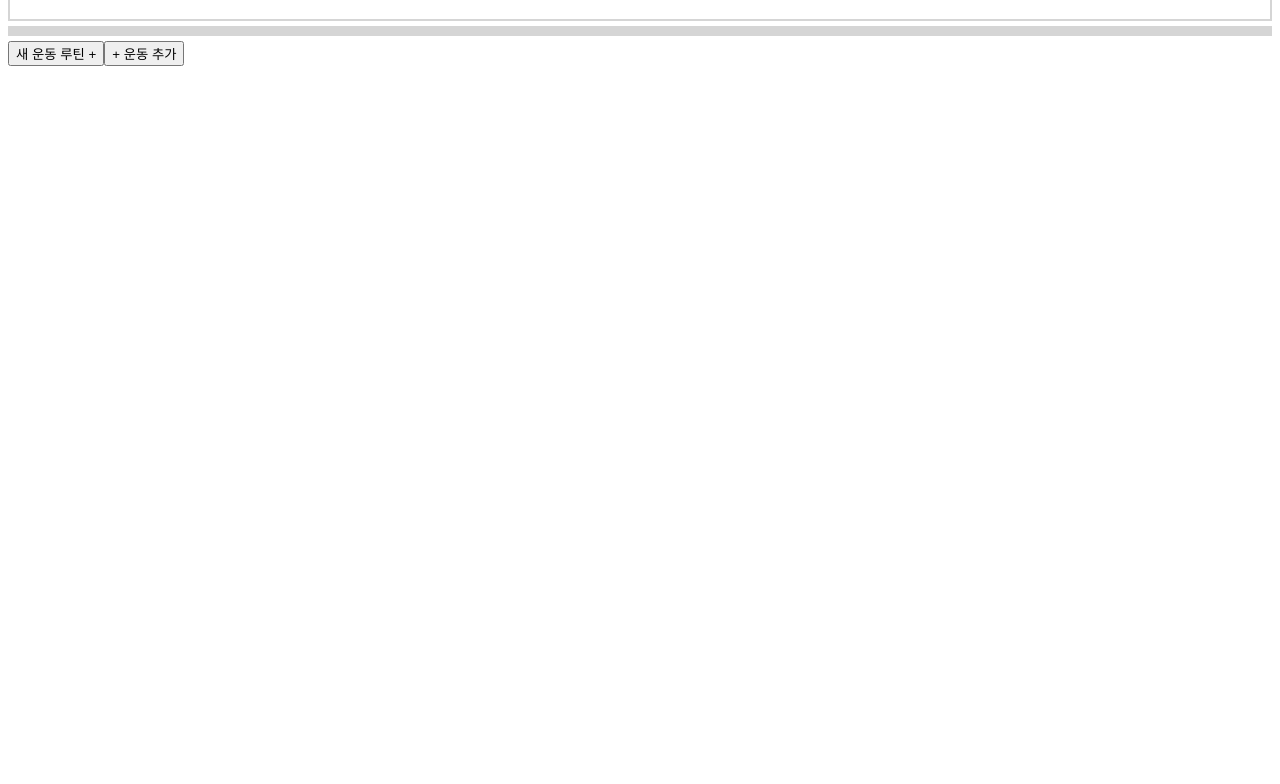
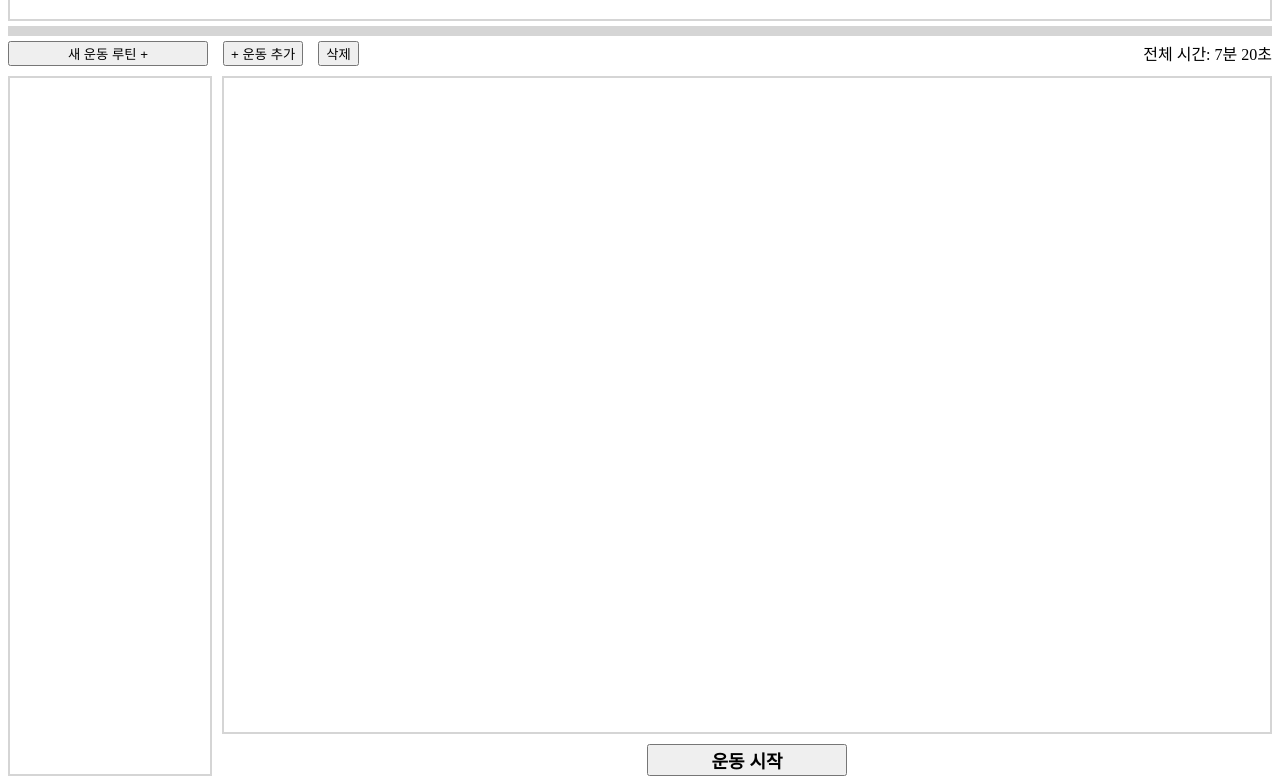
Before and after one commit to NukeKang/workout, a website built with webpack: page dist/index.html in a window 1280 px wide. Shown: the part 80-864 px from the top of the page. Before the commit the page ends 800 px from the top, so only its background shows below. Built offline with nearby package versions, Linux system fonts and the light colour scheme.

Commit message:
:feat Add 4-1 todo

```diff
--- /dev/null
+++ b/src/components/Contents.js
@@ -0,0 +1,12 @@
+import { createRoutineList } from "./RoutineList";
+import { createWorkOutList } from "./WorkOutList";
+
+export const createContentsWrap = () => {
+  const div = document.createElement("div");
+  div.className = "contentsWrap";
+
+  document.body.appendChild(div);
+
+  createRoutineList();
+  createWorkOutList();
+};
--- /dev/null
+++ b/src/components/RoutineList.js
@@ -0,0 +1,6 @@
+export const createRoutineList = () => {
+  const div = document.createElement("div");
+
+  div.className = "routineList";
+  document.querySelector(".contentsWrap").appendChild(div);
+};
--- a/src/components/Toolbar.js
+++ /dev/null
@@ -1,25 +0,0 @@
-export const createToolbar = () => {
-  const div = document.createElement("div");
-
-  div.className = "toolbar";
-  document.body.appendChild(div);
-
-  createAddRoutineButton();
-  createAddWorkOutButton();
-};
-
-const createAddRoutineButton = () => {
-  const button = document.createElement("button");
-  button.className = "btn addRoutine";
-  document.querySelector(".toolbar").appendChild(button);
-  document.querySelector(".addRoutine").textContent = "새 운동 루틴 +";
-};
-
-const createAddWorkOutButton = () => {
-  const button = document.createElement("button");
-  button.className = "btn addWorkOut";
-  document.querySelector(".toolbar").appendChild(button);
-  document.querySelector(".addWorkOut").textContent = "+ 운동 추가";
-};
-
-const createDeleteWokrOutButton = () => {};
--- /dev/null
+++ b/src/components/Toolbar/AddWorkOutButton.js
@@ -0,0 +1,31 @@
+export const createAddWorkOutButton = () => {
+  const button = document.createElement("button");
+  button.className = "btn addWorkOut";
+
+  document.querySelector(".buttonWrap").appendChild(button);
+
+  const addWorkOutButton = document.querySelector(".addWorkOut");
+  addWorkOutButton.textContent = "+ 운동 추가";
+
+  addWorkOutButton.addEventListener("click", showInputWindow);
+};
+
+const showInputWindow = () => {
+  const div = document.createElement("div");
+  div.className = "inputWorkOutContainer";
+  document.querySelector(".workOutList").appendChild(div);
+  inputWorkOutName();
+  inputWorkTimePerSet();
+};
+
+const inputWorkOutName = () => {
+  const input = document.createElement("input");
+  input.setAttribute("type", "text");
+  document.querySelector(".inputWorkOutContainer").appendChild(input);
+};
+
+const inputWorkTimePerSet = () => {
+  const input = document.createElement("input");
+  input.setAttribute("type", "number");
+  document.querySelector(".inputWorkOutContainer").appendChild(input);
+};
--- /dev/null
+++ b/src/components/Toolbar/Toolbar.js
@@ -0,0 +1,38 @@
+import { createAddWorkOutButton } from "./AddWorkOutButton";
+
+export const createToolbar = () => {
+  const div = document.createElement("div");
+  const buttonWrap = document.createElement("div");
+
+  div.className = "toolbar";
+  buttonWrap.className = "buttonWrap";
+  document.body.appendChild(div);
+  document.querySelector(".toolbar").appendChild(buttonWrap);
+
+  createAddRoutineButton();
+  createAddWorkOutButton();
+  createDeleteWokrOutButton();
+  createTotalWorkOutTime();
+};
+
+const createAddRoutineButton = () => {
+  const button = document.createElement("button");
+  button.className = "btn addRoutine";
+  document.querySelector(".buttonWrap").appendChild(button);
+  document.querySelector(".addRoutine").textContent = "새 운동 루틴 +";
+};
+
+const createDeleteWokrOutButton = () => {
+  const button = document.createElement("button");
+  button.className = "btn deleteWorkOut";
+  document.querySelector(".buttonWrap").appendChild(button);
+  document.querySelector(".deleteWorkOut").textContent = "삭제";
+};
+
+const createTotalWorkOutTime = () => {
+  const span = document.createElement("span");
+  span.className = "totalWorkOutTime";
+  document.querySelector(".toolbar").appendChild(span);
+  document.querySelector(".totalWorkOutTime").textContent =
+    "전체 시간: 7분 20초";
+};
--- /dev/null
+++ b/src/components/Toolbar/index.js
@@ -0,0 +1 @@
+export * from "./Toolbar";
--- /dev/null
+++ b/src/components/WorkOutList.js
@@ -0,0 +1,24 @@
+export const createWorkOutList = () => {
+  const wrap = document.createElement("div");
+  const div = document.createElement("div");
+
+  wrap.className = "workOutlistWrap";
+  div.className = "workOutList";
+  document.querySelector(".contentsWrap").appendChild(wrap);
+  document.querySelector(".workOutlistWrap").appendChild(div);
+
+  workOutStartButton();
+};
+
+const workOutStartButton = () => {
+  const div = document.createElement("div");
+  const button = document.createElement("button");
+
+  div.className = "startButtonWrap";
+
+  document.querySelector(".workOutlistWrap").appendChild(div);
+
+  button.className = "btn workOutStart";
+  document.querySelector(".startButtonWrap").appendChild(button);
+  document.querySelector(".workOutStart").textContent = "운동 시작";
+};
--- a/src/index.js
+++ b/src/index.js
@@ -1,4 +1,5 @@
 import _ from "lodash";
+import { createContentsWrap } from "./components/Contents";
 import { createDivider, createHeader } from "./components/Header";
 import { createToolbar } from "./components/Toolbar";
 
@@ -7,3 +8,4 @@ import "./sass/main.scss";
 createHeader();
 createDivider();
 createToolbar();
+createContentsWrap();
--- /dev/null
+++ b/src/sass/_contents.scss
@@ -0,0 +1,35 @@
+.contentsWrap {
+  display: flex;
+  margin-top: 10px;
+  min-height: 700px;
+}
+
+.routineList {
+  width: 200px;
+  border: 2px solid $header-color;
+}
+
+.workOutlistWrap {
+  flex: 1;
+  width: 100%;
+  margin-left: 10px;
+  display: flex;
+  flex-direction: column;
+}
+
+.workOutList {
+  border: 2px solid $header-color;
+  height: 100%;
+}
+
+.startButtonWrap {
+  margin-top: 10px;
+  display: flex;
+  justify-content: center;
+}
+
+.workOutStart {
+  width: 200px;
+  font-weight: bold;
+  font-size: large;
+}
--- a/src/sass/_toolbar.scss
+++ b/src/sass/_toolbar.scss
@@ -1,3 +1,14 @@
 .toolbar {
   margin-top: 5px;
+  display: flex;
+  justify-content: space-between;
 }
+
+.buttonWrap {
+  display: flex;
+  gap: 15px;
+}
+
+.addRoutine {
+  width: 200px;
+}
--- a/src/sass/main.scss
+++ b/src/sass/main.scss
@@ -1,2 +1,3 @@
 @import "./header";
 @import "./toolbar";
+@import "./contents";
```
